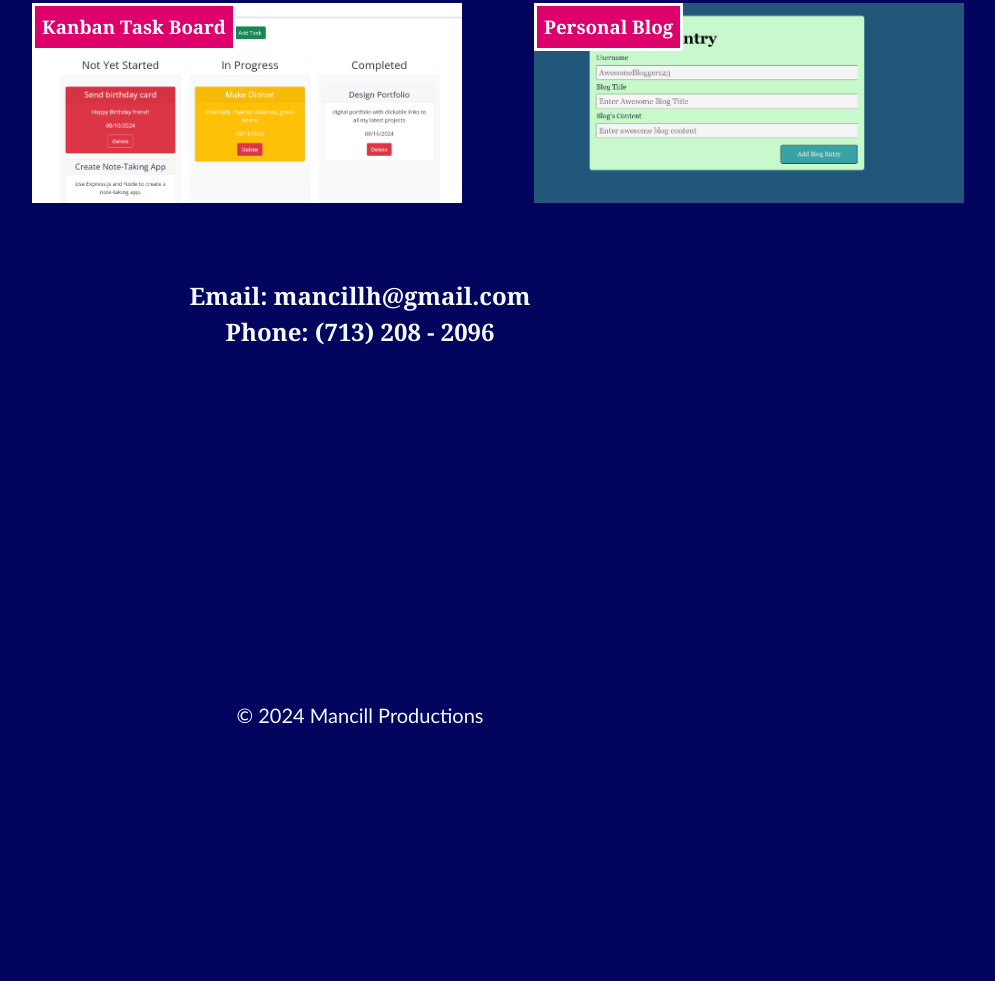
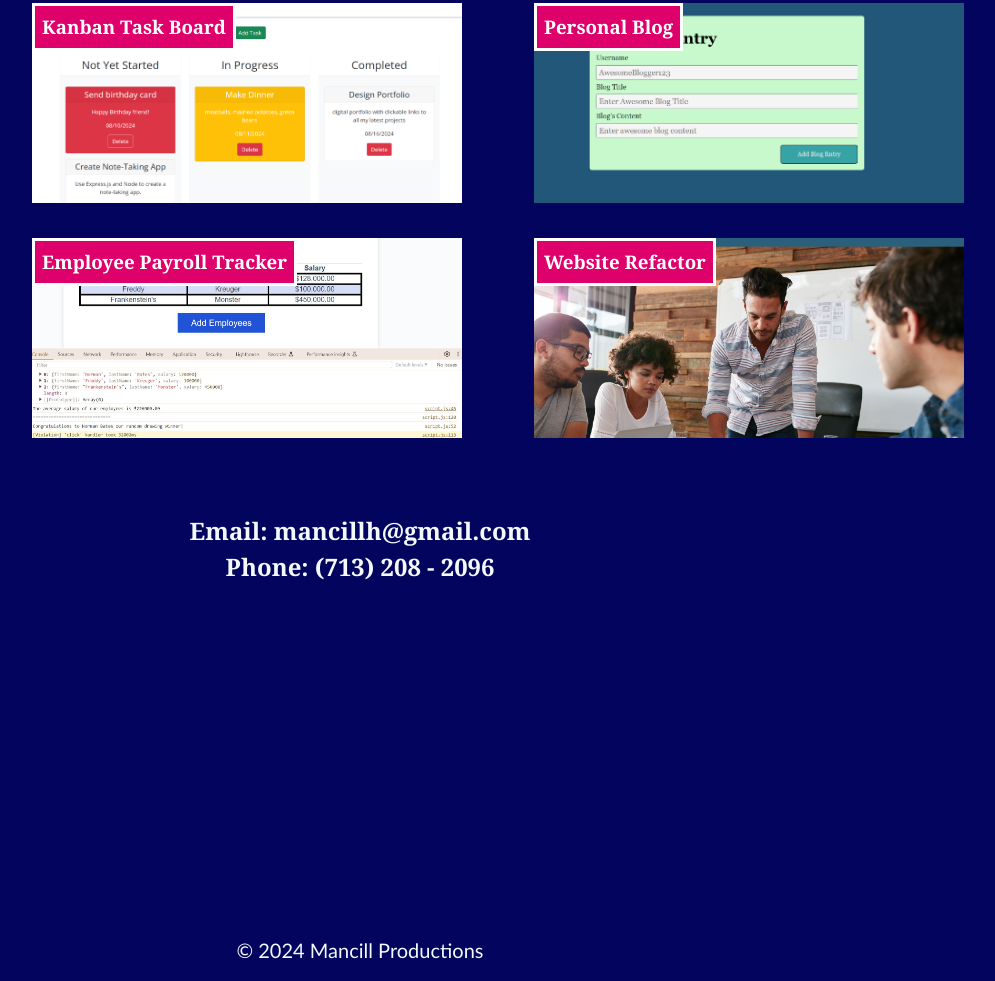
Before and after one commit to mancillh/Portfolio, a plain HTML site: page index.html in a window 1280 px wide. Shown: the part 1548-2529 px from the top of the page, without its empty margins (280-1275 px from the left). Before the commit the page ends 2294 px from the top, so only its background shows below. Drawn offline with Linux system fonts and the light colour scheme.

Commit message:
added two more projects

```diff
--- a/index.html
+++ b/index.html
@@ -95,6 +95,22 @@
       </div>
     </section>
 
+    <section id="WorkSection">
+      <div class="emptyBox"></div>
+      <div id="unfeaturedLeft" class="box">
+        <header><h3>Employee Payroll Tracker</h3></header>
+        <a href="https://mancillh.github.io/EmployeePayrollTracker/">
+        <img src="./assets/images/screenshot_employee_payroll.jfif" alt="screenshot of Employee Payroll Tracker">
+        </a>
+      </div>
+      <div id="unfeaturedRight" class="box">
+        <header><h3>Website Refactor</h3></header>
+        <a href="https://mancillh.github.io/Website-Refactor/">
+        <img src="./assets/images/websiterefactor.JPG" alt="screenshot of Horiseon website">
+        </a>
+      </div>
+    </section>
+
     <footer id="footerbar">
       <ul>
         <li><h2>Email: mancillh@gmail.com</h2></li>
```
Also changed, not shown: assets/images/screenshot_employee_payroll.jfif (added).
